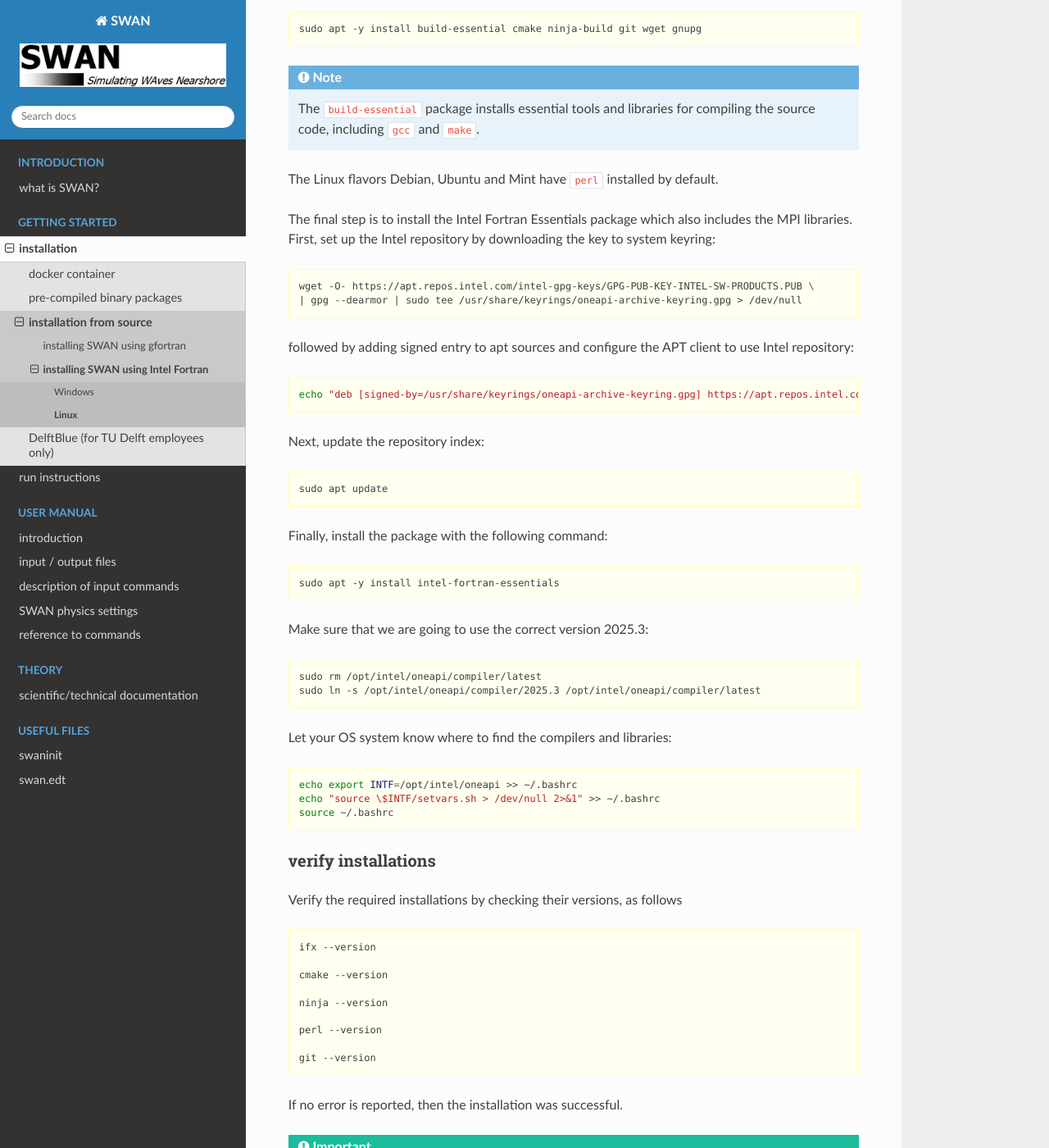
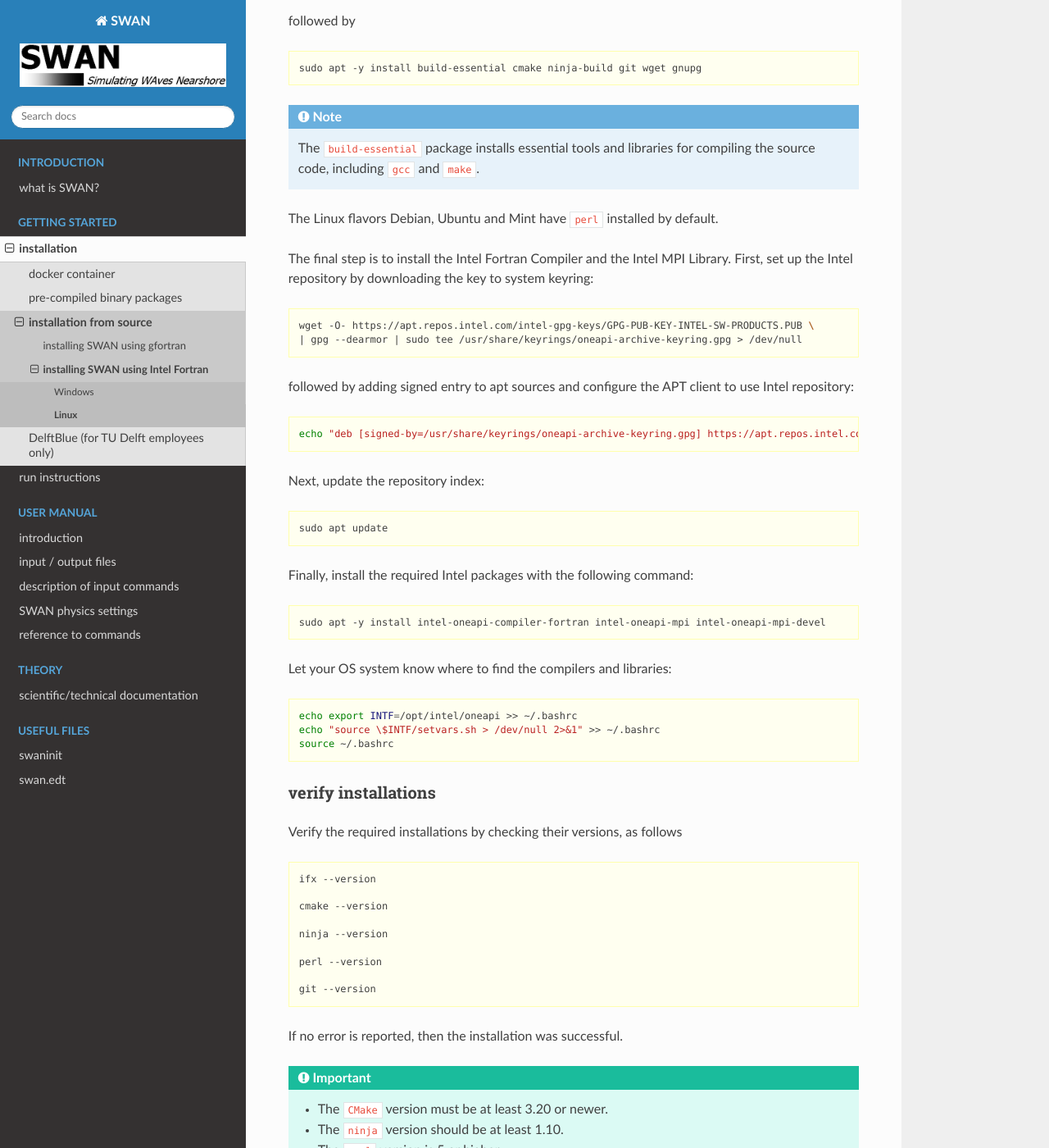
Before and after one commit to delftwaves/swan-docs, a Sphinx documentation site: the page built from docs/getting_started/intel_fortran/debian/index.rst, in a window 1280 px wide and 1400 px high, scrolled down 702 px. Shown: the whole window at 82% size. Built offline with Sphinx 7.4.7 and the Read the Docs theme 3.1.0, drawn with Linux system fonts in a browser that asks for light colours; some of the changed text lies outside the part shown.

Commit message:
update documentation

```diff
--- a/docs/getting_started/intel_fortran/debian/index.rst
+++ b/docs/getting_started/intel_fortran/debian/index.rst
@@ -15,7 +15,9 @@ The following packages must be installed first:
 - perl
 - wget
 - gnupg
-- intel-fortran-essentials
+- intel-oneapi-compiler-fortran
+- intel-oneapi-mpi
+- intel-oneapi-mpi-devel
 
 These packages can be installed using the package manager ``apt``.
 
@@ -37,7 +39,7 @@ followed by
 
 The Linux flavors Debian, Ubuntu and Mint have ``perl`` installed by default.
 
-The final step is to install the Intel Fortran Essentials package which also includes the MPI libraries. First, set up the Intel repository
+The final step is to install the Intel Fortran Compiler and the Intel MPI Library. First, set up the Intel repository
 by downloading the key to system keyring:
 
 .. code-block:: bash
@@ -57,18 +59,11 @@ Next, update the repository index:
 
    sudo apt update
 
-Finally, install the package with the following command:
+Finally, install the required Intel packages with the following command:
 
 .. code-block:: bash
 
-   sudo apt -y install intel-fortran-essentials
-
-Make sure that we are going to use the correct version 2025.3:
-
-.. code-block:: bash
-
-   sudo rm /opt/intel/oneapi/compiler/latest
-   sudo ln -s /opt/intel/oneapi/compiler/2025.3 /opt/intel/oneapi/compiler/latest
+   sudo apt -y install intel-oneapi-compiler-fortran intel-oneapi-mpi intel-oneapi-mpi-devel
 
 Let your OS system know where to find the compilers and libraries:
 
@@ -171,8 +166,7 @@ building with MPI support
 The SWAN source code also supports memory-distributed parallelism for high performance computing applications.
 A message passing approach is employed based on the Message Passing Interface (MPI) standard that enables communication between independent processors.
 
-The Intel Fortran Essentials package also contains the Intel MPI Library.
-This can be checked with the following command:
+Let us check the installation of Intel MPI first:
 
 .. code-block:: bash
 
```
